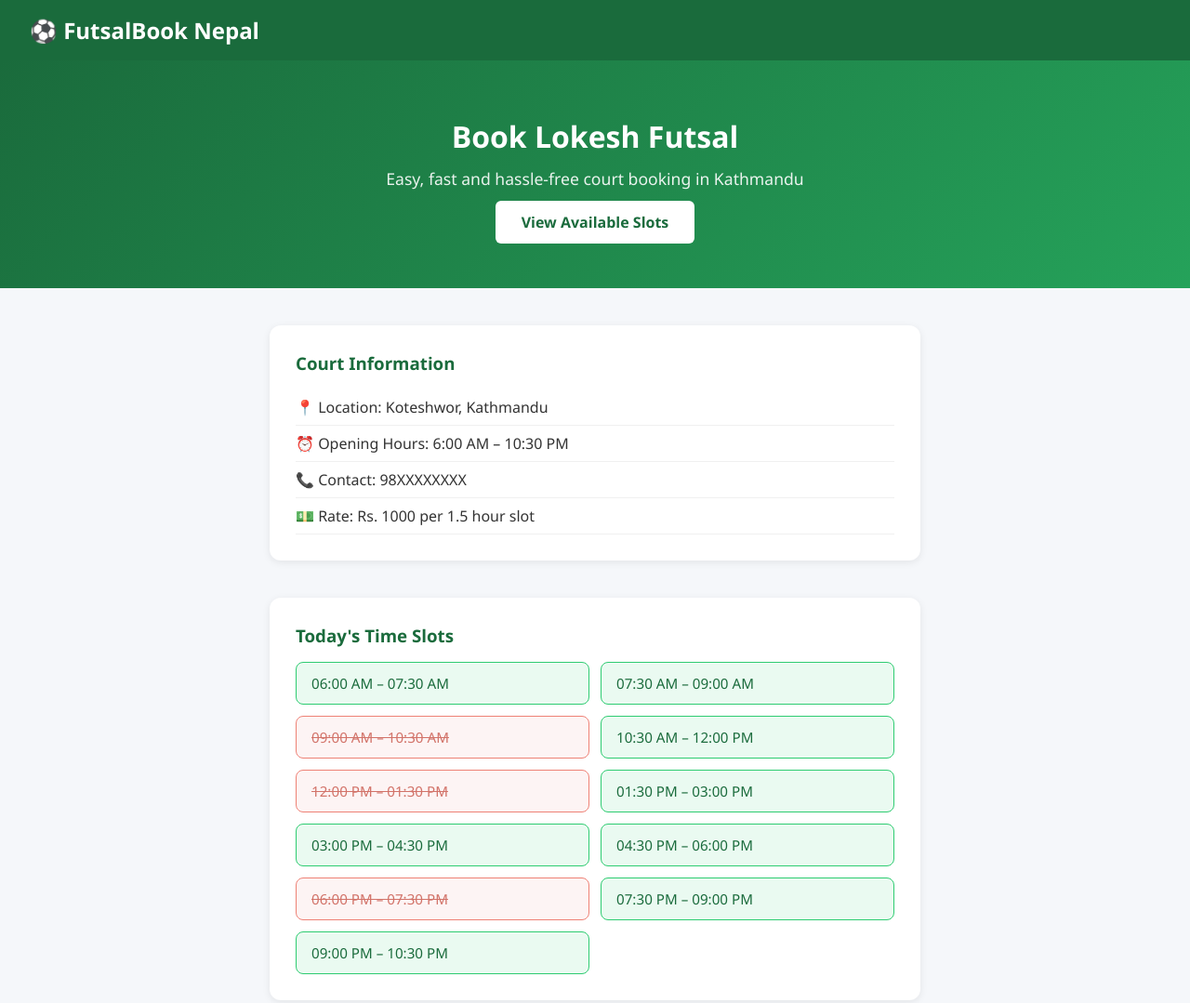
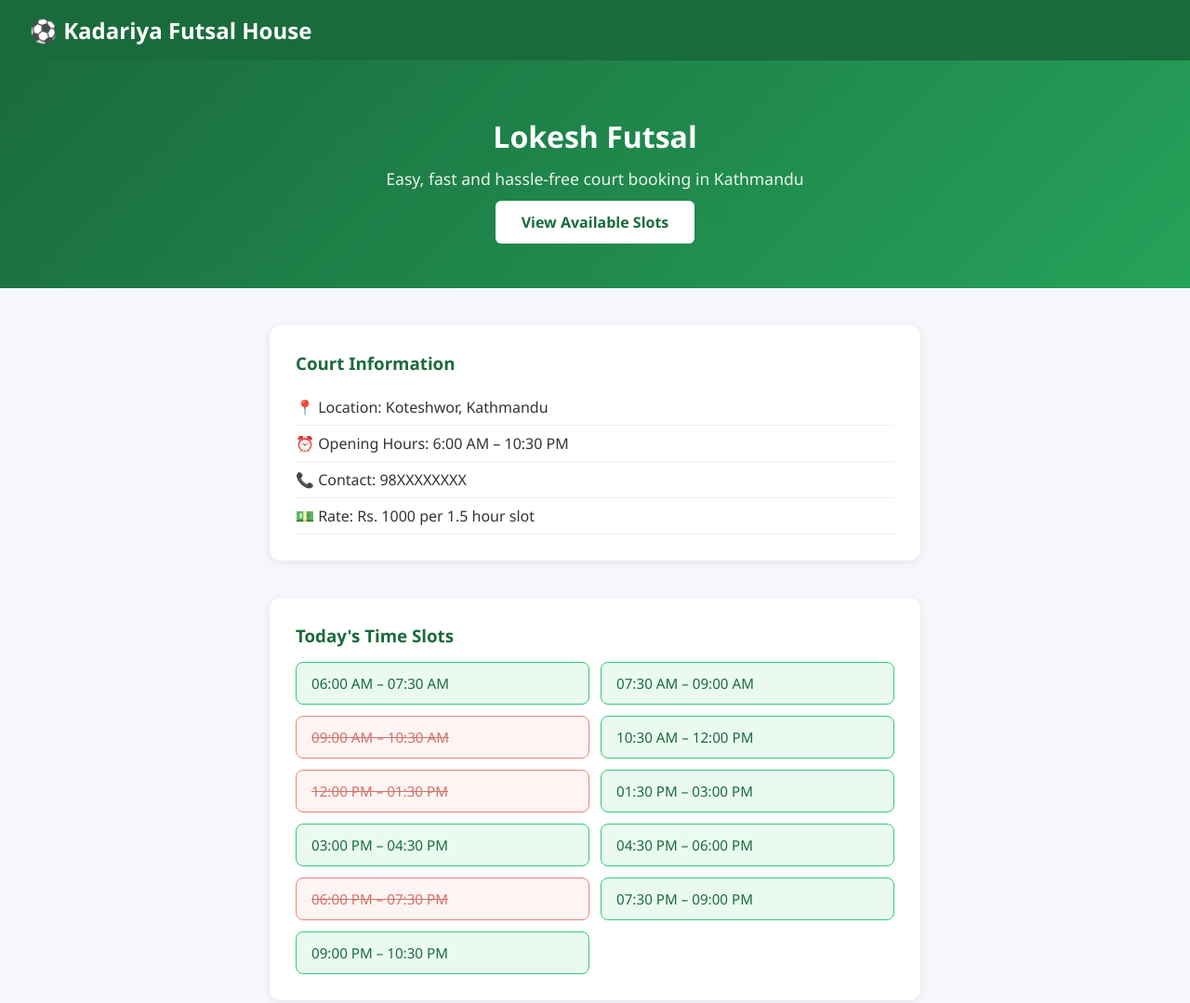
Before and after one commit to mrkadariya/futsal-booking, a plain HTML site: page index.html in a window 1280 px wide. Shown: the top 1079 px of the page at 93% size. Drawn offline with Linux system fonts and the light colour scheme.

Commit message:
text message

```diff
--- a/index.html
+++ b/index.html
@@ -9,11 +9,11 @@
 <body>
 
     <nav>
-        <h1>⚽ FutsalBook Nepal</h1>
+        <h1>⚽ Kadariya Futsal House</h1>
     </nav>
 
     <div class="hero">
-        <h2>Book Lokesh Futsal</h2>
+        <h2>Lokesh Futsal</h2>
         <p>Easy, fast and hassle-free court booking in Kathmandu</p>
         <a href="#slots" class="btn">View Available Slots</a>
     </div>
```
